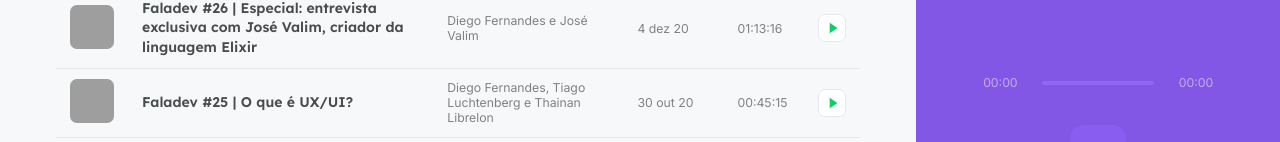
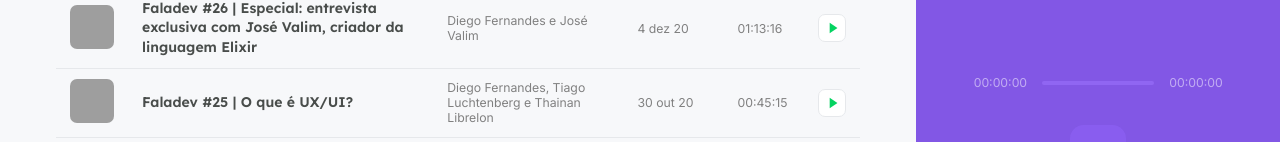
Before and after one commit to caiofuccio/podcastr, a Next.js app: page / in a window 1280 px wide. Shown: the part 577-719 px from the top of the page. Built offline with nearby package versions, Linux system fonts and the light colour scheme; data requests are answered from the project's data file; grey boxes are pictures that could not be loaded.

Commit message:
showing current and max time of the episode. Slider now shows the progress

```diff
--- a/src/components/Player/index.tsx
+++ b/src/components/Player/index.tsx
@@ -1,12 +1,14 @@
 import Image from 'next/image';
 import Slider from 'rc-slider';
 import 'rc-slider/assets/index.css';
-import { useEffect, useRef } from 'react';
+import { useEffect, useRef, useState } from 'react';
 import { usePlayer } from '../../contexts/PlayerContext';
+import { convertDurationToTimeString } from '../../utils/convertDurationToTimeString';
 import styles from './styles.module.scss';
 
 export function Player() {
   const audioRef = useRef<HTMLAudioElement>(null);
+  const [progress, setProgress] = useState(0);
 
   const {
     episodeList,
@@ -36,6 +38,14 @@
     }
   }, [isPlaying]);
 
+  function setupProgressListener() {
+    audioRef.current.currentTime = 0;
+
+    audioRef.current.addEventListener('timeupdate', () => {
+      setProgress(Math.floor(audioRef.current.currentTime));
+    });
+  }
+
   const episode = episodeList[currentEpisodeIndex];
 
   return (
@@ -64,10 +74,12 @@
 
       <footer className={!episode ? styles.empty : ''}>
         <div className={styles.progress}>
-          <span>00:00</span>
+          <span>{convertDurationToTimeString(progress)}</span>
           <div className={styles.slider}>
             {episode ? (
               <Slider
+                max={episode.duration}
+                value={progress}
                 trackStyle={{ backgroundColor: '#04d361' }}
                 railStyle={{ backgroundColor: '#9F75FF' }}
                 handleStyle={{ borderColor: '#04d361', borderWidth: 4 }}
@@ -76,7 +88,7 @@
               <div className={styles.emptySlider} />
             )}
           </div>
-          <span>00:00</span>
+          <span>{convertDurationToTimeString(episode?.duration ?? 0)}</span>
         </div>
 
         {episode && (
@@ -87,6 +99,7 @@
             loop={isLooping}
             onPlay={() => setPlayingState(true)}
             onPause={() => setPlayingState(false)}
+            onLoadedMetadata={setupProgressListener}
           />
         )}
 
```
